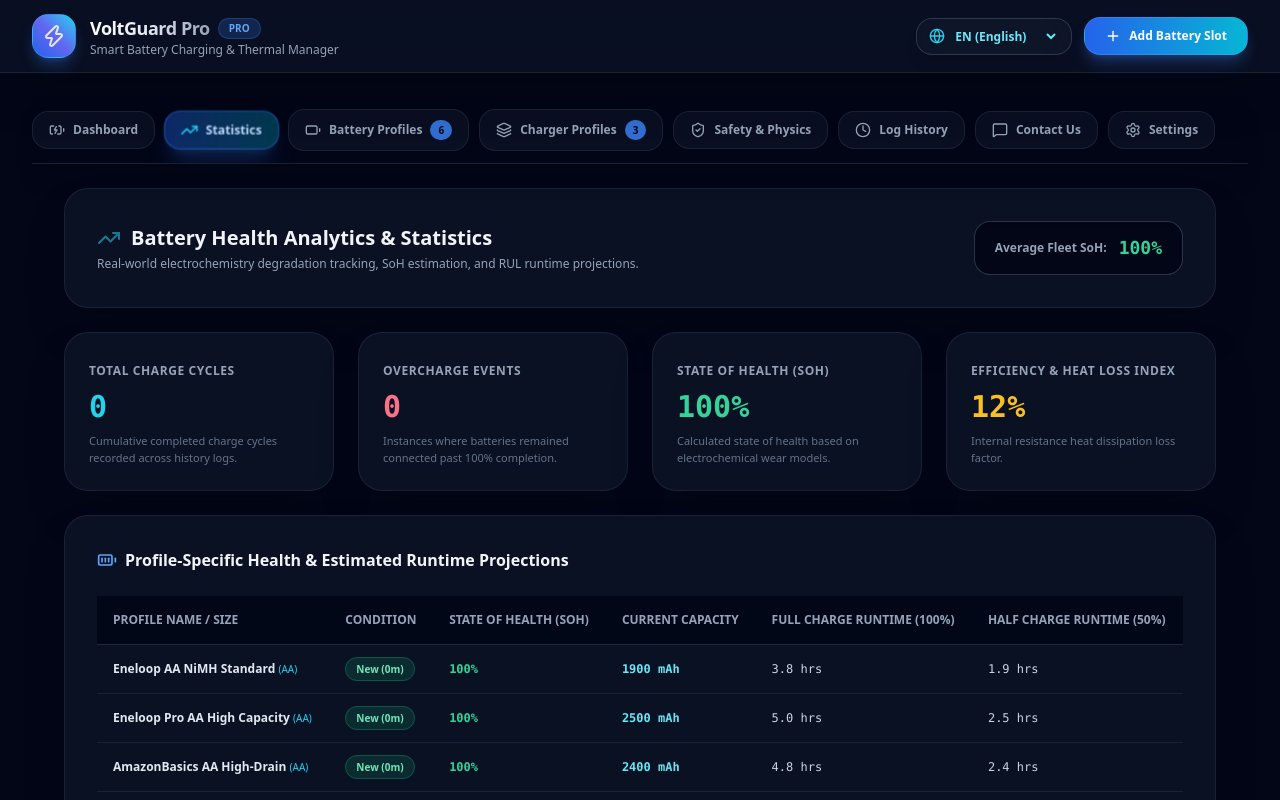
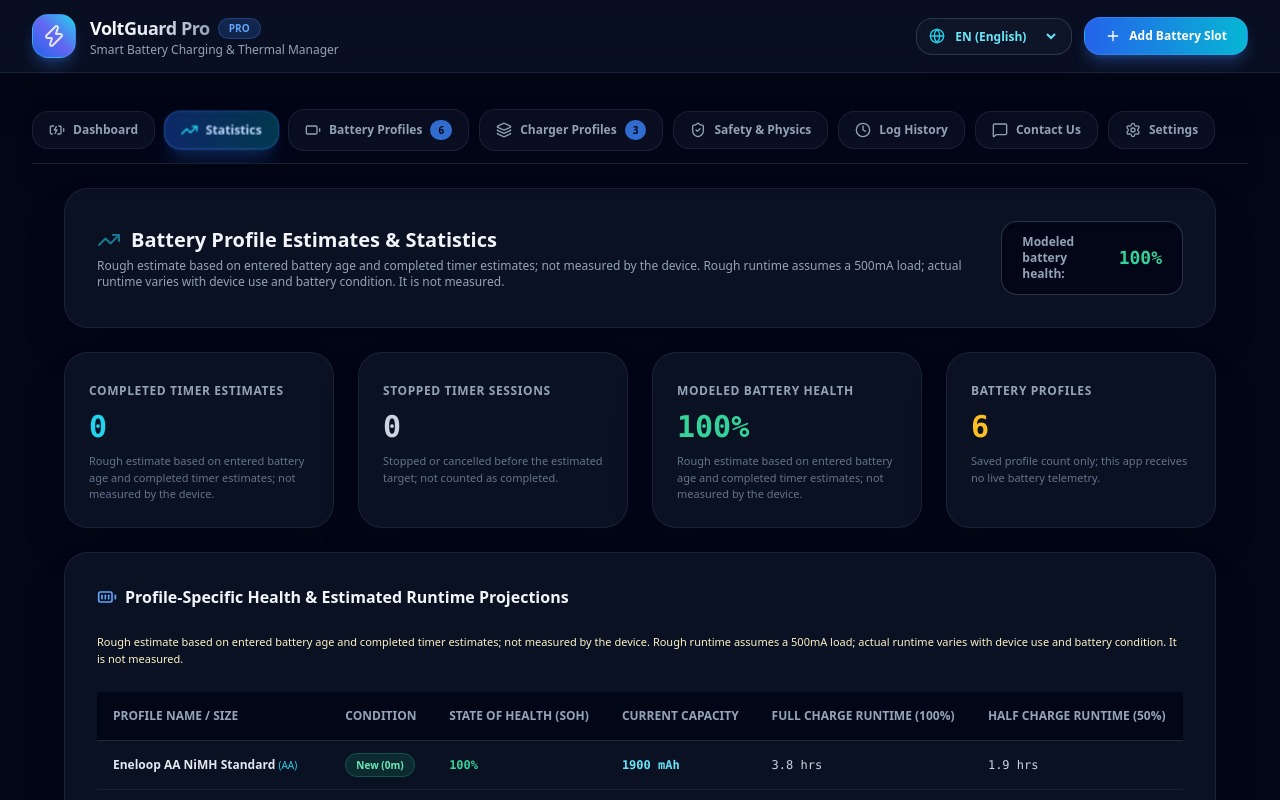
Before and after one commit to Armin2mfm-2026/battery-timer, a React (Vite) app: page / in a window 1280 px wide. Both pictures are taken after a click on the button "Statistics". Shown: the top 800 px of the page. Built offline with nearby package versions, Linux system fonts and the light colour scheme.

Commit message:
Refines analytics and history logging

```diff
--- a/src/App.jsx
+++ b/src/App.jsx
@@ -2124,11 +2124,13 @@ export default function App() {
     if (remainingCompletedSlots.length === 0) stopContinuousAlarmSound();
     const targetSlot = activeSlots.find(s => s.id === id);
     if (saveToHistory && targetSlot) {
+      const completed = targetSlot.status === 'completed';
       const historyItem = {
         ...targetSlot,
+        status: completed ? 'completed' : 'stopped',
         finishedAt: new Date().toISOString(),
         actualChargeSec: targetSlot.elapsedSec,
-        overcharged: targetSlot.overchargeSec > 0
+        overcharged: completed && targetSlot.overchargeSec > 0
       };
       setHistory(h => [historyItem, ...h]);
     }
@@ -2291,19 +2293,19 @@ export default function App() {
   };
 
   const statisticsAnalytics = useMemo(() => {
-    const totalCycles = history.length;
-    const overchargeCount = history.filter(h => h.overchargeSec > 0 || h.overcharged).length;
+    const completedHistory = history.filter(item => item.status === 'completed');
+    const stoppedHistory = history.filter(item => item.status === 'stopped');
+    const totalCycles = completedHistory.length;
 
     const profileStats = batteryProfiles.map(p => {
       const priorMonths = p.condition === 'Used'
         ? (p.priorUsageUnit === 'Years' ? (Number(p.priorUsageValue) || 0) * 12 : (Number(p.priorUsageValue) || 0))
         : 0;
-      const pCycles = history.filter(h => h.profileId === p.id || h.label === p.name).length;
+      const pCycles = completedHistory.filter(h => h.profileId === p.id || h.label === p.name).length;
       const soh = Math.max(15, Math.round(100 - (priorMonths * 0.65) - (pCycles * 0.18)));
       const currentCapacity = Math.round(p.capacity * (soh / 100));
       const fullRuntimeHours = ((currentCapacity / 500)).toFixed(1);
       const halfRuntimeHours = ((currentCapacity * 0.5 / 500)).toFixed(1);
-      const heatLossIndex = Math.round(12 + (100 - soh) * 0.45);
 
       return {
         ...p,
@@ -2312,8 +2314,7 @@ export default function App() {
         soh,
         currentCapacity,
         fullRuntimeHours,
-        halfRuntimeHours,
-        heatLossIndex
+        halfRuntimeHours
       };
     });
 
@@ -2323,7 +2324,7 @@ export default function App() {
 
     return {
       totalCycles,
-      overchargeCount,
+      stoppedTimerCount: stoppedHistory.length,
       profileStats,
       avgSoH
     };
@@ -2659,12 +2660,12 @@ export default function App() {
               <div>
                 <h2 className="text-xl font-extrabold text-slate-100 flex items-center space-x-2.5 rtl:space-x-reverse">
                   <TrendingUp className="text-cyan-400 w-6 h-6 animate-pulse" />
-                  <span>Battery Health Analytics & Statistics</span>
+                  <span>Battery Profile Estimates & Statistics</span>
                 </h2>
-                <p className="text-xs text-slate-400 mt-1">Real-world electrochemistry degradation tracking, SoH estimation, and RUL runtime projections.</p>
+                <p className="text-xs text-slate-400 mt-1">{copy.modeledHealthDescription} {copy.runtimeEstimateDescription}</p>
               </div>
               <div className="px-5 py-3 rounded-2xl bg-slate-950/90 border border-slate-700/80 shadow-inner flex items-center space-x-3 rtl:space-x-reverse">
-                <span className="text-xs text-slate-400 font-semibold">Average Fleet SoH:</span>
+                <span className="text-xs text-slate-400 font-semibold">{copy.modeledHealth}:</span>
                 <span className={`text-lg font-black font-mono ${statisticsAnalytics.avgSoH >= 80 ? 'text-emerald-400' : statisticsAnalytics.avgSoH >= 50 ? 'text-amber-400' : 'text-red-400'}`}>
                   {statisticsAnalytics.avgSoH}%
                 </span>
@@ -2691,29 +2692,27 @@ export default function App() {
 
             <div className="grid grid-cols-1 sm:grid-cols-2 lg:grid-cols-4 gap-6">
               <div className="bg-slate-900/70 backdrop-blur-2xl border border-slate-800/80 rounded-3xl p-6 shadow-2xl space-y-2">
-                <span className="text-xs text-slate-400 font-bold uppercase tracking-wider">{t('chargeCycles')}</span>
+                <span className="text-xs text-slate-400 font-bold uppercase tracking-wider">{copy.completedTimerEstimates}</span>
                 <div className="text-3xl font-black text-cyan-400 font-mono">{statisticsAnalytics.totalCycles}</div>
-                <p className="text-[11px] text-slate-500">Cumulative completed charge cycles recorded across history logs.</p>
+                <p className="text-[11px] text-slate-500">{copy.modeledHealthDescription}</p>
               </div>
 
               <div className="bg-slate-900/70 backdrop-blur-2xl border border-slate-800/80 rounded-3xl p-6 shadow-2xl space-y-2">
-                <span className="text-xs text-slate-400 font-bold uppercase tracking-wider">{t('overchargeInstances')}</span>
-                <div className="text-3xl font-black text-rose-400 font-mono">{statisticsAnalytics.overchargeCount}</div>
-                <p className="text-[11px] text-slate-500">Instances where batteries remained connected past 100% completion.</p>
+                <span className="text-xs text-slate-400 font-bold uppercase tracking-wider">{copy.stoppedTimerEstimates}</span>
+                <div className="text-3xl font-black text-slate-300 font-mono">{statisticsAnalytics.stoppedTimerCount}</div>
+                <p className="text-[11px] text-slate-500">Stopped or cancelled before the estimated target; not counted as completed.</p>
               </div>
 
               <div className="bg-slate-900/70 backdrop-blur-2xl border border-slate-800/80 rounded-3xl p-6 shadow-2xl space-y-2">
-                <span className="text-xs text-slate-400 font-bold uppercase tracking-wider">{t('sohTitle')}</span>
+                <span className="text-xs text-slate-400 font-bold uppercase tracking-wider">{copy.modeledHealth}</span>
                 <div className="text-3xl font-black text-emerald-400 font-mono">{statisticsAnalytics.avgSoH}%</div>
-                <p className="text-[11px] text-slate-500">Calculated state of health based on electrochemical wear models.</p>
+                <p className="text-[11px] text-slate-500">{copy.modeledHealthDescription}</p>
               </div>
 
               <div className="bg-slate-900/70 backdrop-blur-2xl border border-slate-800/80 rounded-3xl p-6 shadow-2xl space-y-2">
-                <span className="text-xs text-slate-400 font-bold uppercase tracking-wider">{t('heatLoss')}</span>
-                <div className="text-3xl font-black text-amber-400 font-mono">
-                  {statisticsAnalytics.profileStats.length > 0 ? Math.round(statisticsAnalytics.profileStats.reduce((a, b) => a + b.heatLossIndex, 0) / statisticsAnalytics.profileStats.length) : 12}%
-                </div>
-                <p className="text-[11px] text-slate-500">Internal resistance heat dissipation loss factor.</p>
+                <span className="text-xs text-slate-400 font-bold uppercase tracking-wider">{t('batteryProfiles')}</span>
+                <div className="text-3xl font-black text-amber-400 font-mono">{statisticsAnalytics.profileStats.length}</div>
+                <p className="text-[11px] text-slate-500">{copy.profilesStoredDescription}</p>
               </div>
             </div>
 
@@ -2722,6 +2721,7 @@ export default function App() {
                 <BatteryFull className="w-5 h-5 text-blue-400" />
                 <span>Profile-Specific Health & Estimated Runtime Projections</span>
               </h3>
+              <p className="text-[11px] leading-relaxed text-amber-100">{copy.modeledHealthDescription} {copy.runtimeEstimateDescription}</p>
 
               <div className="overflow-x-auto">
                 <table className="w-full text-left rtl:text-right text-xs">
@@ -2968,7 +2968,9 @@ export default function App() {
                     <div className="font-extrabold text-slate-200 text-sm">{h.label} ({h.size})</div>
                     <div className="text-[11px] text-slate-400 mt-0.5">{h.capacity}mAh • Mode: {h.targetMode === 'half' ? '50%' : '100%'} • {new Date(h.finishedAt).toLocaleString()}</div>
                   </div>
-                  <span className="text-emerald-400 font-extrabold bg-emerald-950/80 backdrop-blur-xl px-3.5 py-1 rounded-full border border-emerald-500/40 shadow">Completed</span>
+                  <span className={`font-extrabold px-3.5 py-1 rounded-full border shadow ${h.status === 'stopped' ? 'text-slate-300 bg-slate-800/80 border-slate-600/50' : 'text-emerald-400 bg-emerald-950/80 border-emerald-500/40'}`}>
+                    {h.status === 'completed' ? copy.completed : copy.stopped}
+                  </span>
                 </div>
               ))
             )}
```
